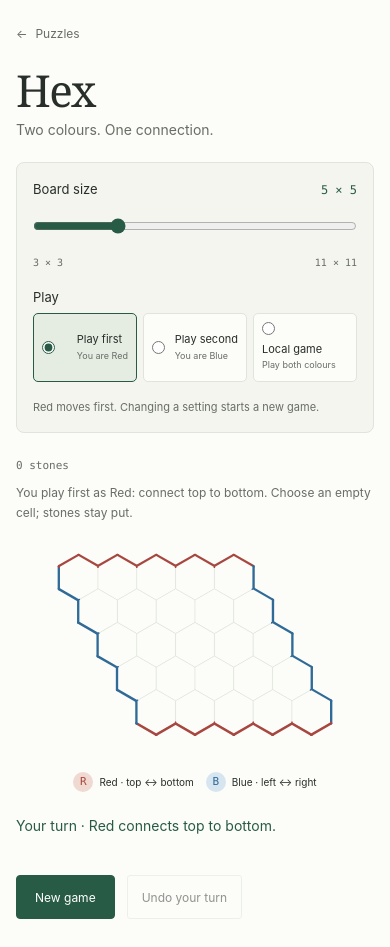
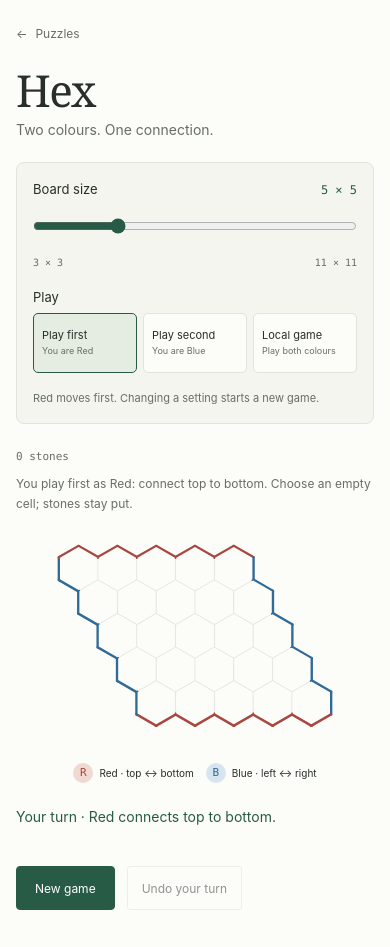
Before and after one commit to Keivan-Mirzaei/Keivan-Mirzaei.github.io, a Jekyll site: the page built from puzzles/hex.html, in a window 390 px wide. Built offline with Jekyll 4.4.1, drawn with Linux system fonts in a browser that asks for light colours.

Commit message:
Use card highlighting for Hex play modes

```diff
--- a/assets/css/puzzles.css
+++ b/assets/css/puzzles.css
@@ -56,10 +56,15 @@
 .hex-play .hex-mode-option { position: relative; display: flex; align-items: center; gap: 10px; min-height: 64px; padding: 10px 12px; border: 1px solid var(--line); border-radius: 5px; background: var(--paper); cursor: pointer; }
 .hex-play .hex-mode-option:has(input:checked) { border-color: var(--green); background: var(--tint); }
 .hex-play .hex-mode-option:has(input:focus-visible) { outline: 2px solid var(--green); outline-offset: 3px; }
-.hex-play .hex-mode-option input { margin: 0; accent-color: var(--green); flex-shrink: 0; }
+.hex-play .hex-mode-option input { position: absolute; width: 1px; height: 1px; padding: 0; margin: 0; overflow: hidden; clip-path: inset(50%); white-space: nowrap; border: 0; }
 .hex-play .hex-mode-option span { display: block; font-size: 13px; }
 .hex-play .hex-mode-option small { display: block; color: var(--muted); font-size: 11px; line-height: 1.6; }
 .hex-play .hex-settings > .hex-caption { font-size: 11px; line-height: 1.7; }
+
+@media (forced-colors: active) {
+  .hex-play .hex-mode-option:has(input:checked) { background: Highlight; color: HighlightText; border-color: Highlight; }
+  .hex-play .hex-mode-option:has(input:checked) small { color: HighlightText; }
+}
 .hex-play noscript p { color: var(--muted); font-size: 13px; }
 
 /* The catalog grows by adding an entry to _data/puzzles.yml. */
@@ -86,7 +91,6 @@
   .hex-play .hex-mode-options { grid-template-columns: repeat(3, minmax(0, 1fr)); gap: 6px; }
   .hex-play .hex-mode-options legend { margin-bottom: 5px; }
   .hex-play .hex-mode-option { display: block; padding: 8px; }
-  .hex-play .hex-mode-option input { margin-bottom: 5px; }
   .hex-play .hex-mode-option span { font-size: 11px; }
   .hex-play .hex-mode-option small { font-size: 9px; }
   .hex-play .hex-settings > .hex-caption { grid-column: 1 / -1; }
@@ -99,7 +103,6 @@
   .puzzle-heading { margin-bottom: 20px; }
   .hex-play .hex-settings { grid-template-columns: 1fr; gap: 16px; padding: 16px; }
   .hex-play .hex-mode-option { display: flex; align-items: center; gap: 6px; min-height: 60px; }
-  .hex-play .hex-mode-option input { margin: 0; }
   .hex-play .hex-size-heading label { flex: initial; }
   .hex-play .hex-board .hex-cell { font-size: 10px; }
   .hex-play .hex-legend { gap: 8px 12px; font-size: 10px; }
```
